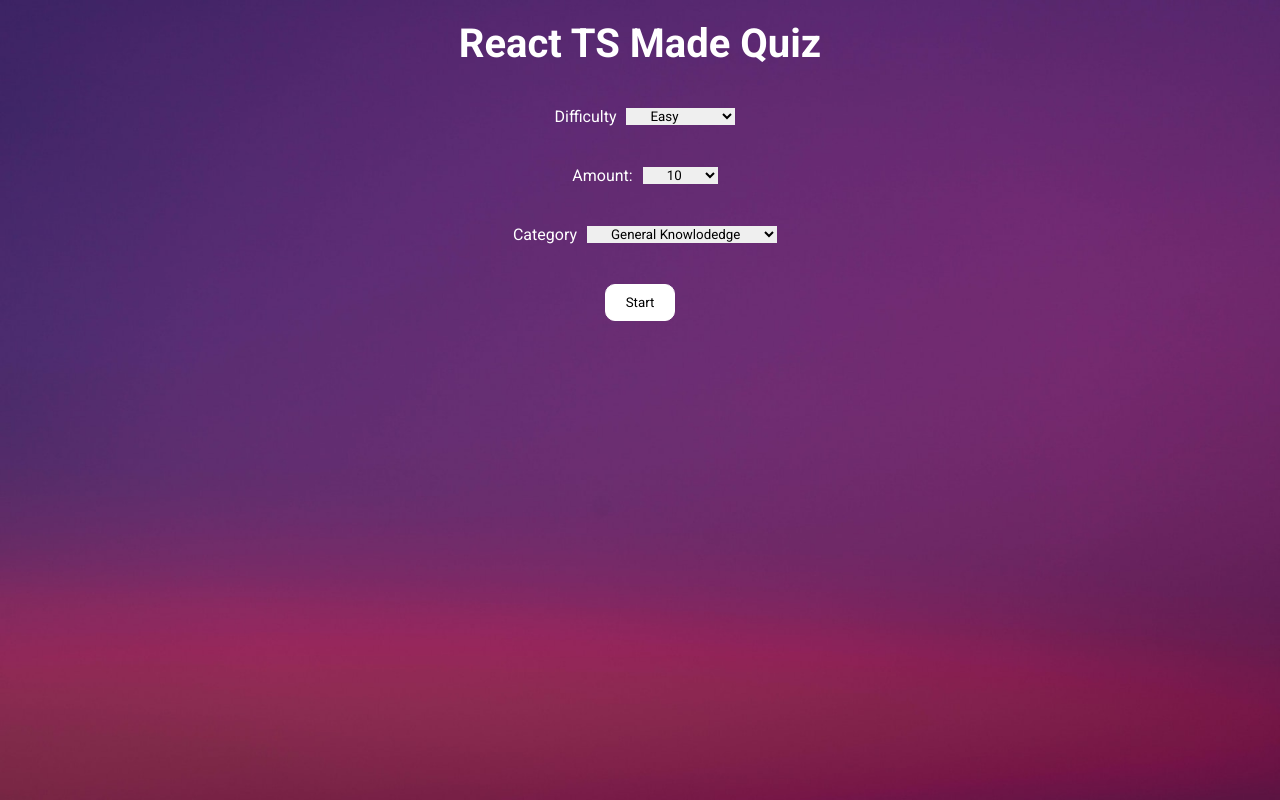
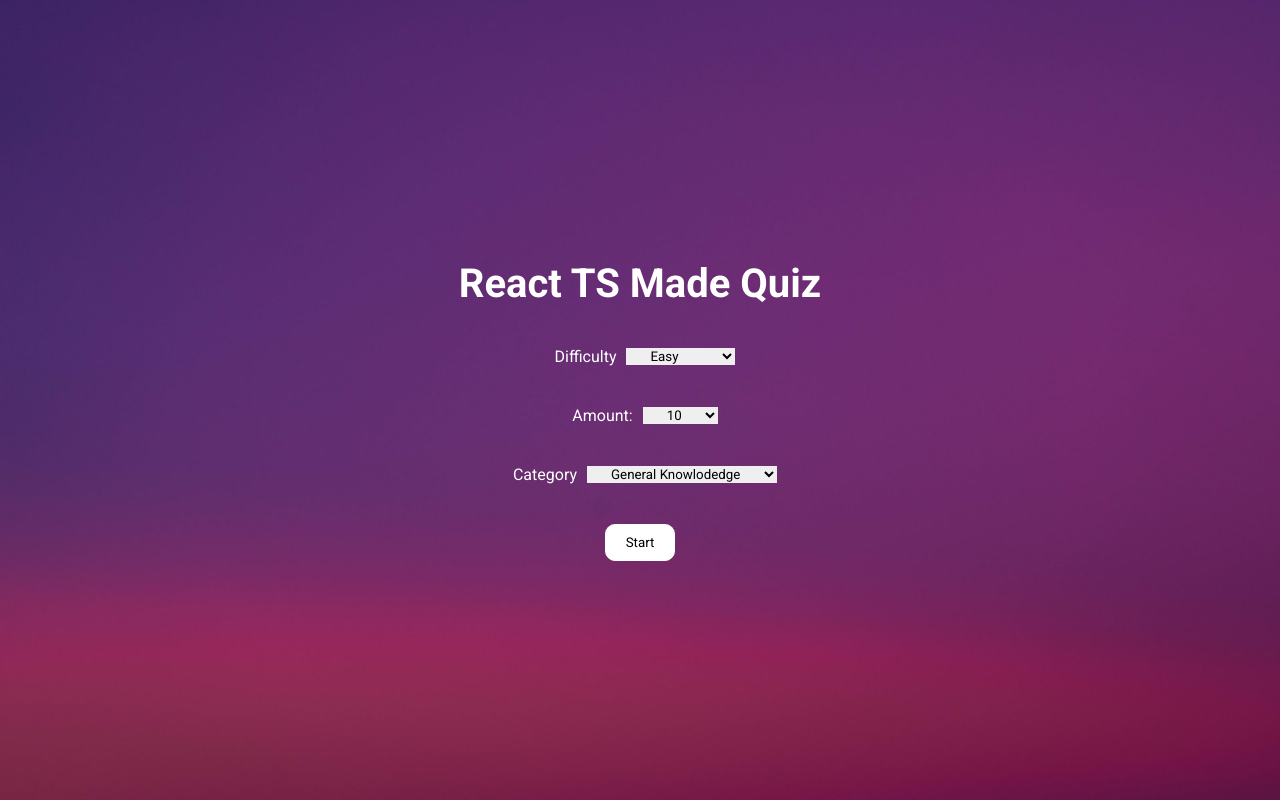
Before and after one commit to Sanchez9aa/quiz-react-ts, a React (Create React App) app: page / in a window 1280 px wide. Built offline with nearby package versions, Linux system fonts and the light colour scheme.

Commit message:
Update app.style.js

```diff
--- a/src/app.style.js
+++ b/src/app.style.js
@@ -21,7 +21,8 @@ body{
 }
 
 .root{
-  width: 100%
+  width: 100%;
+  height: 100vh;
 }
 
 `
@@ -31,6 +32,7 @@ export const Wrapper = styled.div`
   flex-direction: column;
   justify-content: center;
   align-items: center;
+  height: 100%;
 
  > h1{
   color: #fff;
```
